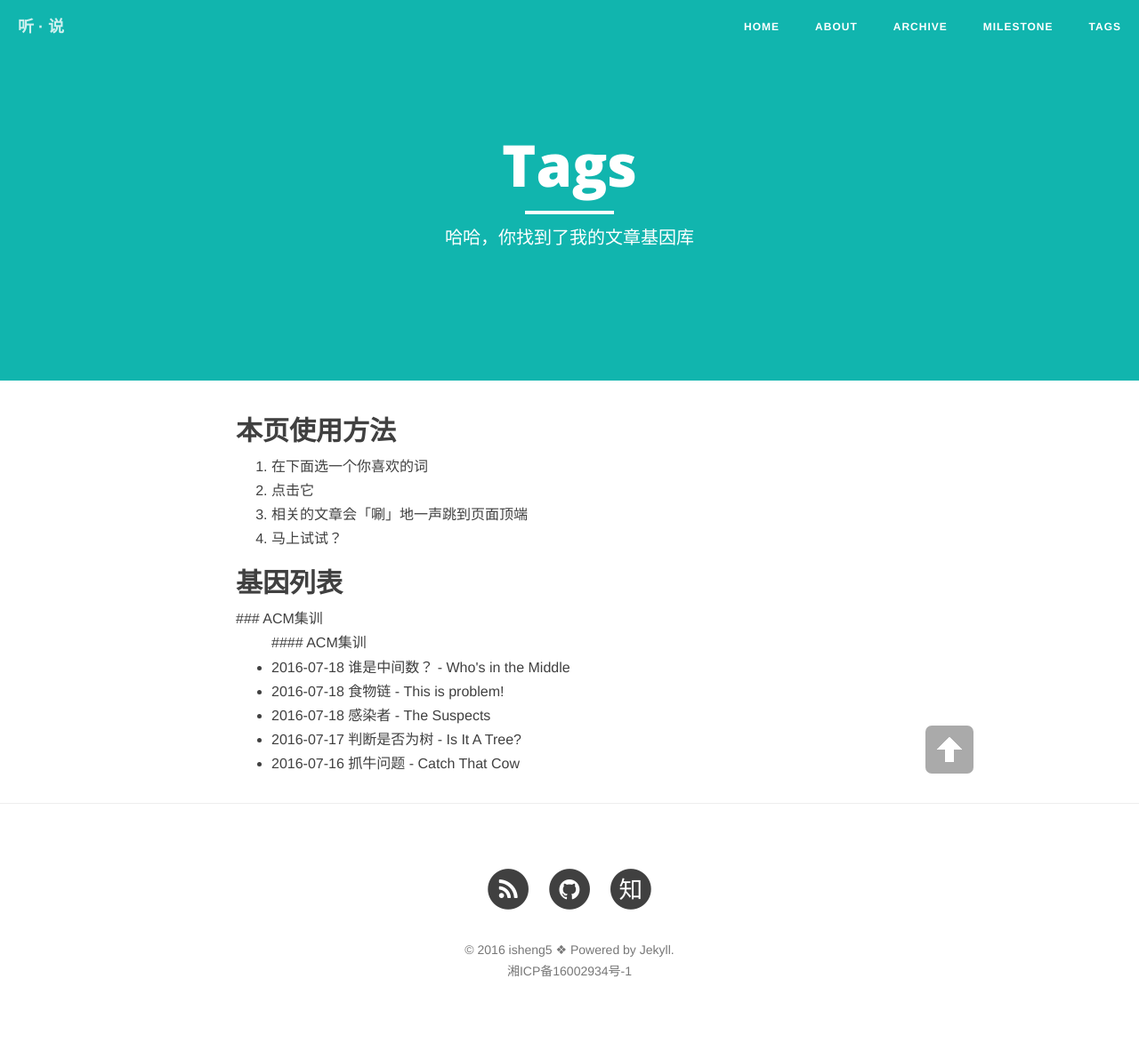
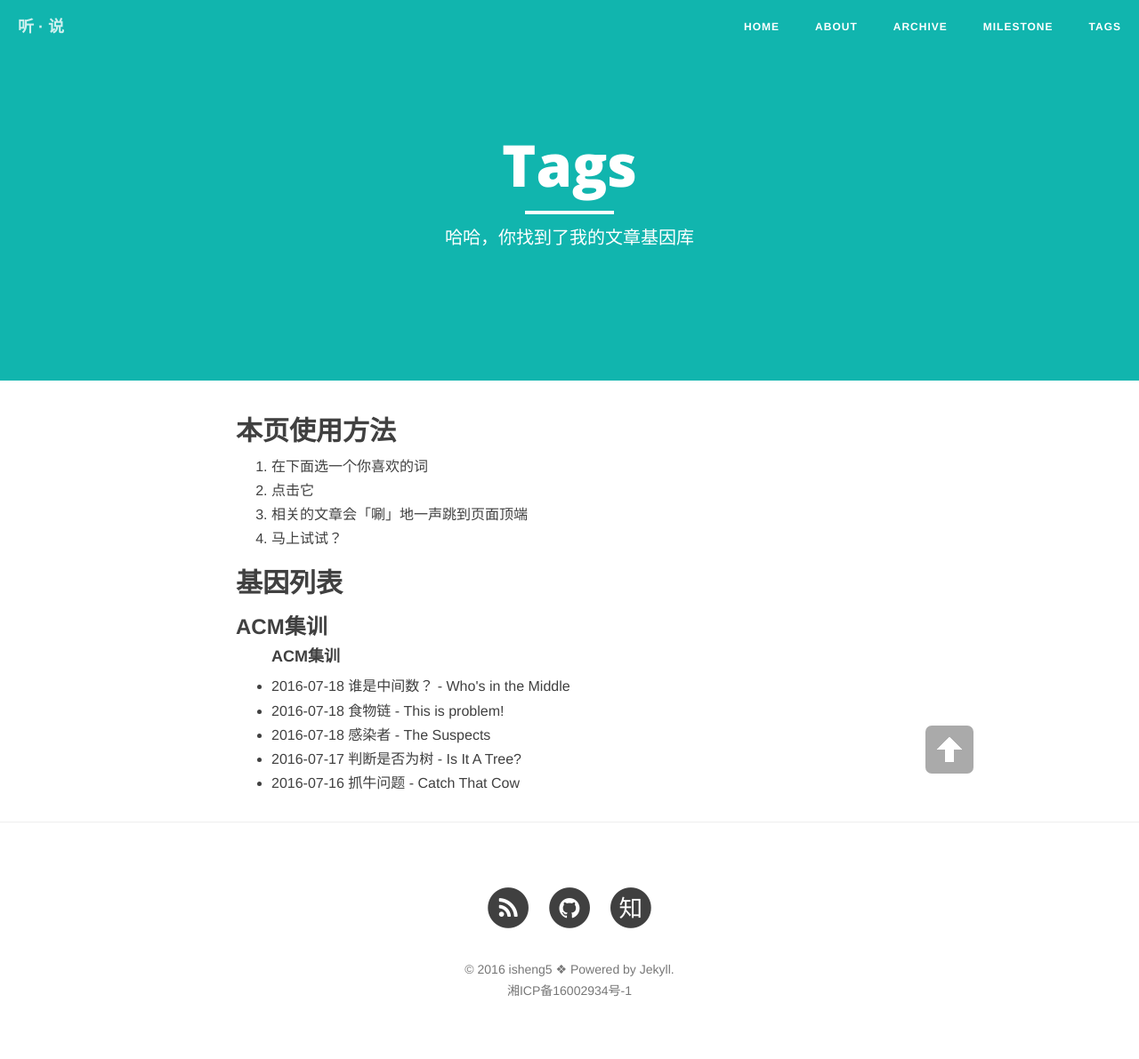
Before and after one commit to mapoio/blog, a Jekyll site: the page built from tags.md, in a window 1280 px wide. Shown: the whole page at 89% size. Built offline with Jekyll 4.4.1, drawn with Linux system fonts in a browser that asks for light colours; nearby versions of some CDN libraries; library files that are not in the unit come from our copies; before the commit the page ends 1169 px from its top, so only the background shows below that.

Commit message:
更新标签页

```diff
--- a/tags.md
+++ b/tags.md
@@ -17,14 +17,14 @@
 
 <div id='tag_cloud'>
 {% for tag in site.tags %}
-### <a href="#{{ tag[0] }}" title="{{ tag[0] }}" rel="{{ tag[1].size }}">{{ tag[0] }}</a>
+<h3><a href="#{{ tag[0] }}" title="{{ tag[0] }}" rel="{{ tag[1].size }}">{{ tag[0] }}</a></h3>
 {% endfor %}
 </div>
 
 <ul class="listing">
 {% for tag in site.tags %}
   <!-- <li class="listing-seperator" id="{{ tag[0] }}">{{ tag[0] }}</li> -->
-#### {{ tag[0] }}
+<h4>{{ tag[0] }}</h4>
 {% for post in tag[1] %}
   <li class="listing-item">
   <time datetime="{{ post.date | date:"%Y-%m-%d" }}">{{ post.date | date:"%Y-%m-%d" }}</time>
```
